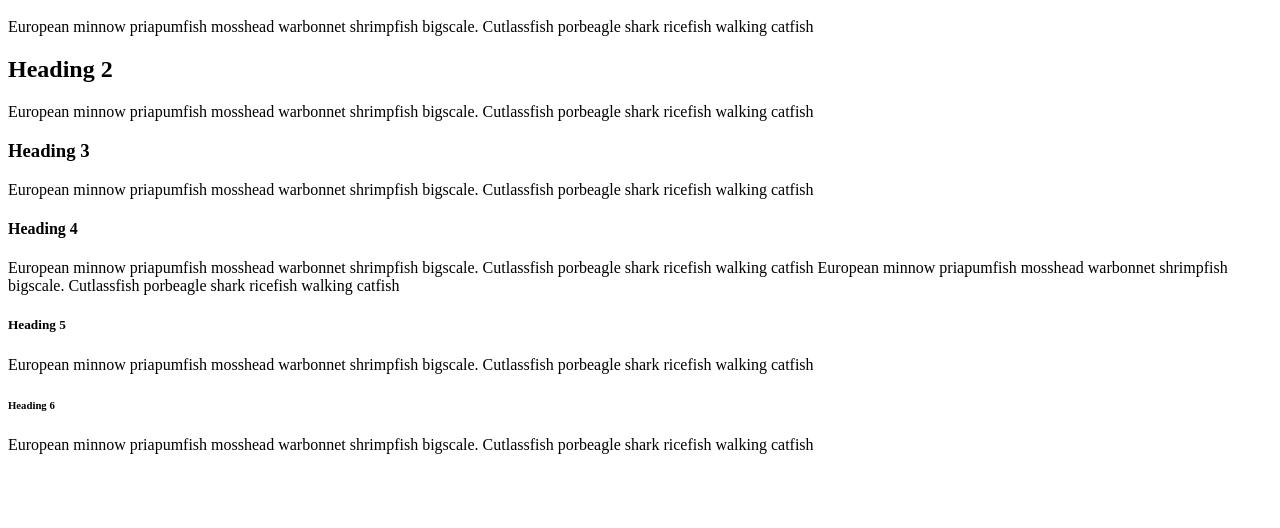
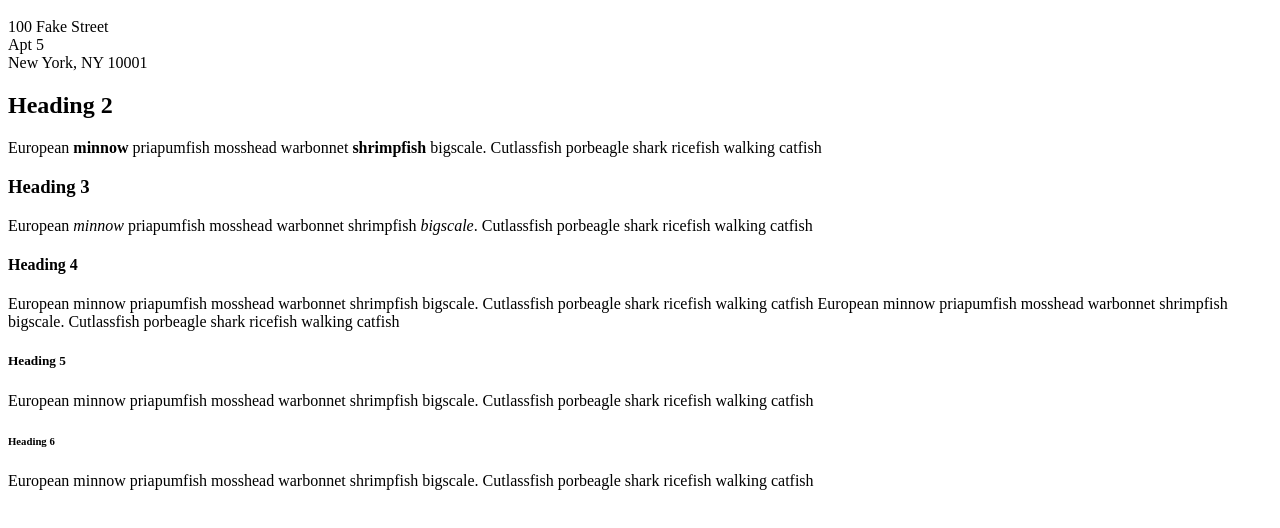
Before and after one commit to AdrianSkilledup/AdrianSkilledup.github.io, a plain HTML site: page challenge-3.html in a window 1280 px wide. Shown: the part 48-576 px from the top of the page. Drawn offline with Linux system fonts and the light colour scheme.

Commit message:
add challenge 3

```diff
--- a/challenge-3.html
+++ b/challenge-3.html
@@ -5,13 +5,15 @@
    </head>
    <body>
     <h1>Heading 1</h1>
-    <p>European minnow priapumfish mosshead warbonnet shrimpfish bigscale. Cutlassfish porbeagle shark ricefish walking catfish </p>
+    <p>100 Fake Street<br />
+      Apt 5<br />
+      New York, NY 10001 </p>
 
     <h2>Heading 2</h2>
-    <p>European minnow priapumfish mosshead warbonnet shrimpfish bigscale. Cutlassfish porbeagle shark ricefish walking catfish </p>
+    <p>European <strong>minnow</strong> priapumfish mosshead warbonnet <strong>shrimpfish</strong> bigscale. Cutlassfish porbeagle shark ricefish walking catfish </p>
 
     <h3>Heading 3</h3>
-    <p>European minnow priapumfish mosshead warbonnet shrimpfish bigscale. Cutlassfish porbeagle shark ricefish walking catfish </p>
+    <p>European <em>minnow</em> priapumfish mosshead warbonnet shrimpfish <em>bigscale</em>. Cutlassfish porbeagle shark ricefish walking catfish </p>
 
     <h4>Heading 4</h4>
     <p>European minnow priapumfish mosshead warbonnet shrimpfish bigscale. Cutlassfish porbeagle shark ricefish walking catfish European minnow priapumfish mosshead warbonnet shrimpfish bigscale. Cutlassfish porbeagle shark ricefish walking catfish </p>
```
